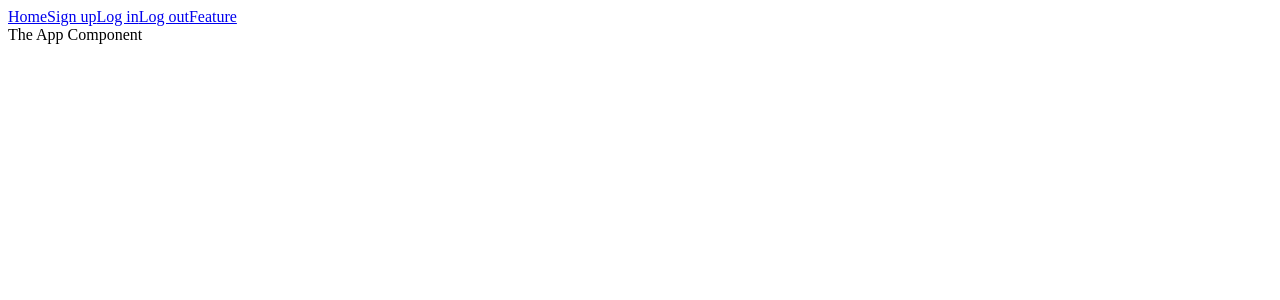
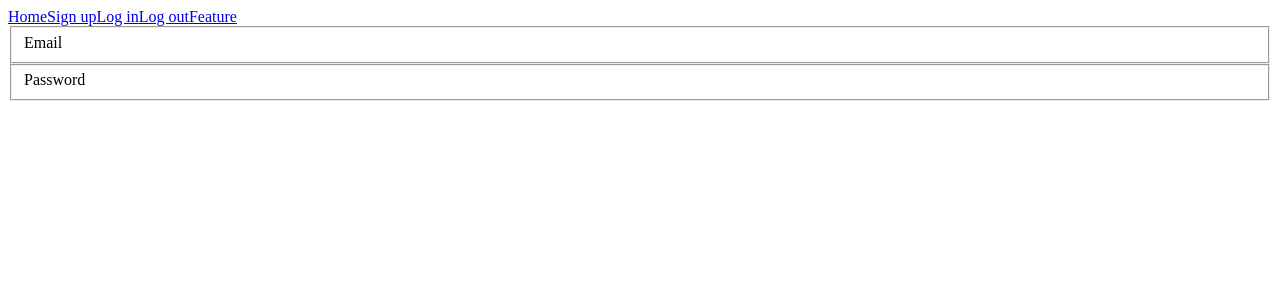
Before and after one commit to RuthENewman/Auth, a React (Create React App) app in the folder client/: page /signup in a window 1280 px wide. Shown: the top 300 px of the page. Built offline with nearby package versions, Linux system fonts and the light colour scheme.

Commit message:
added signup component

```diff
--- a/client/src/components/App.js
+++ b/client/src/components/App.js
@@ -1,11 +1,11 @@
 import React from 'react';
 import Header from './Header';
 
-export default () => {
+export default ({ children }) => {
     return (
         <div>
             <Header />
-            The App Component
+            {children}
         </div>
     )
 }
--- /dev/null
+++ b/client/src/components/Welcome.js
@@ -0,0 +1,5 @@
+import React from 'react';
+
+export default () => {
+    return <h3>Welcome</h3>
+};
--- /dev/null
+++ b/client/src/components/auth/Signup.js
@@ -0,0 +1,18 @@
+import React, { Component } from 'react';
+
+class Signup extends Component {
+    render() {
+        return (
+            <form>
+                <fieldset>
+                    <label>Email</label>
+                </fieldset>
+                <fieldset>
+                    <label>Password</label>
+                </fieldset>
+            </form>
+        );
+    }
+}
+
+export default Signup;
--- a/client/src/index.js
+++ b/client/src/index.js
@@ -1,12 +1,16 @@
 import React from 'react';
 import ReactDOM from 'react-dom';
-import { BrowserRouter } from 'react-router-dom';
-
+import { BrowserRouter, Route } from 'react-router-dom';
 import App from './components/App';
+import Welcome from './components/Welcome';
+import Signup from './components/auth/Signup';
 
 ReactDOM.render(
     <BrowserRouter>
-        <App />
+        <App>
+            <Route path="/" exact component={Welcome} />
+            <Route path="/signup" component={Signup} />
+        </App>
     </BrowserRouter>,
     document.querySelector("#root")
 );
```
